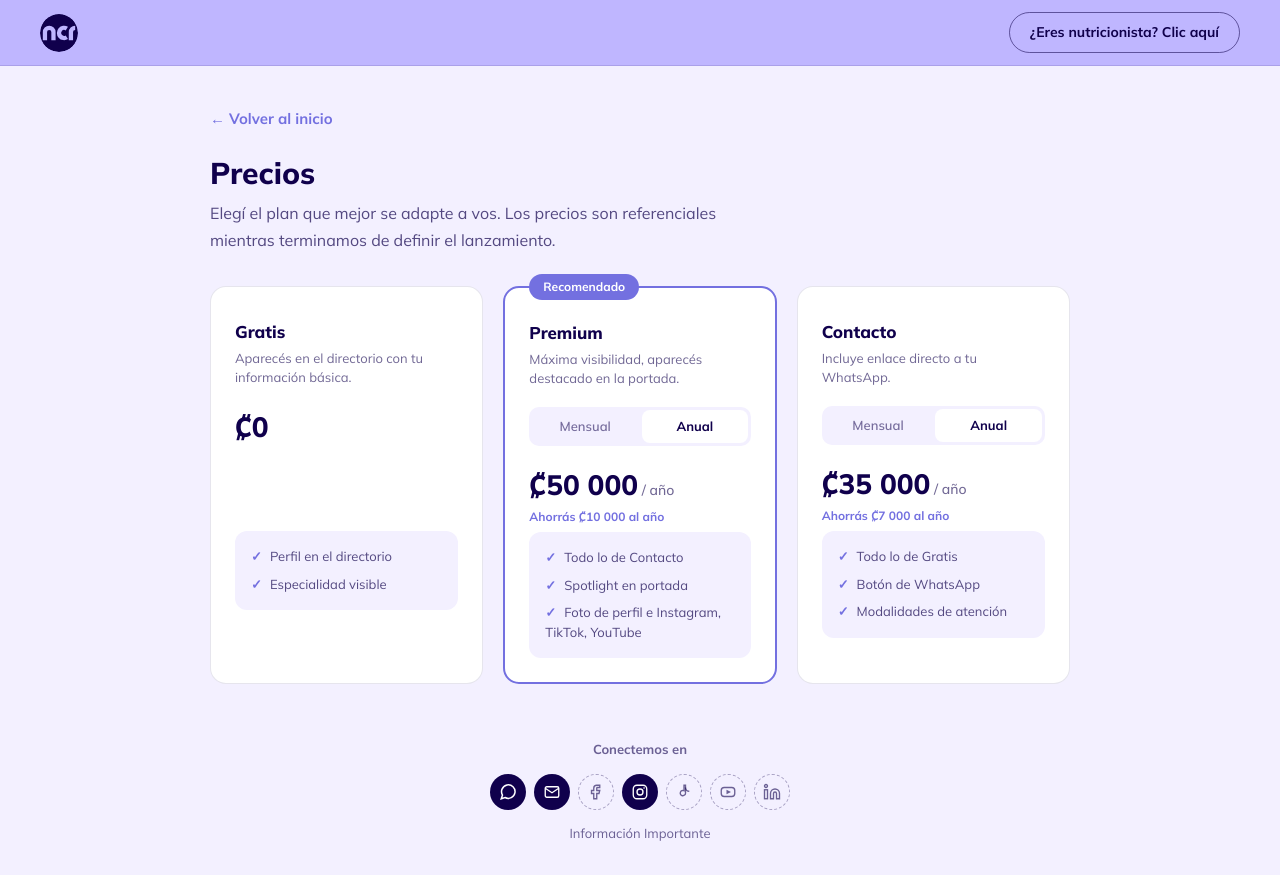
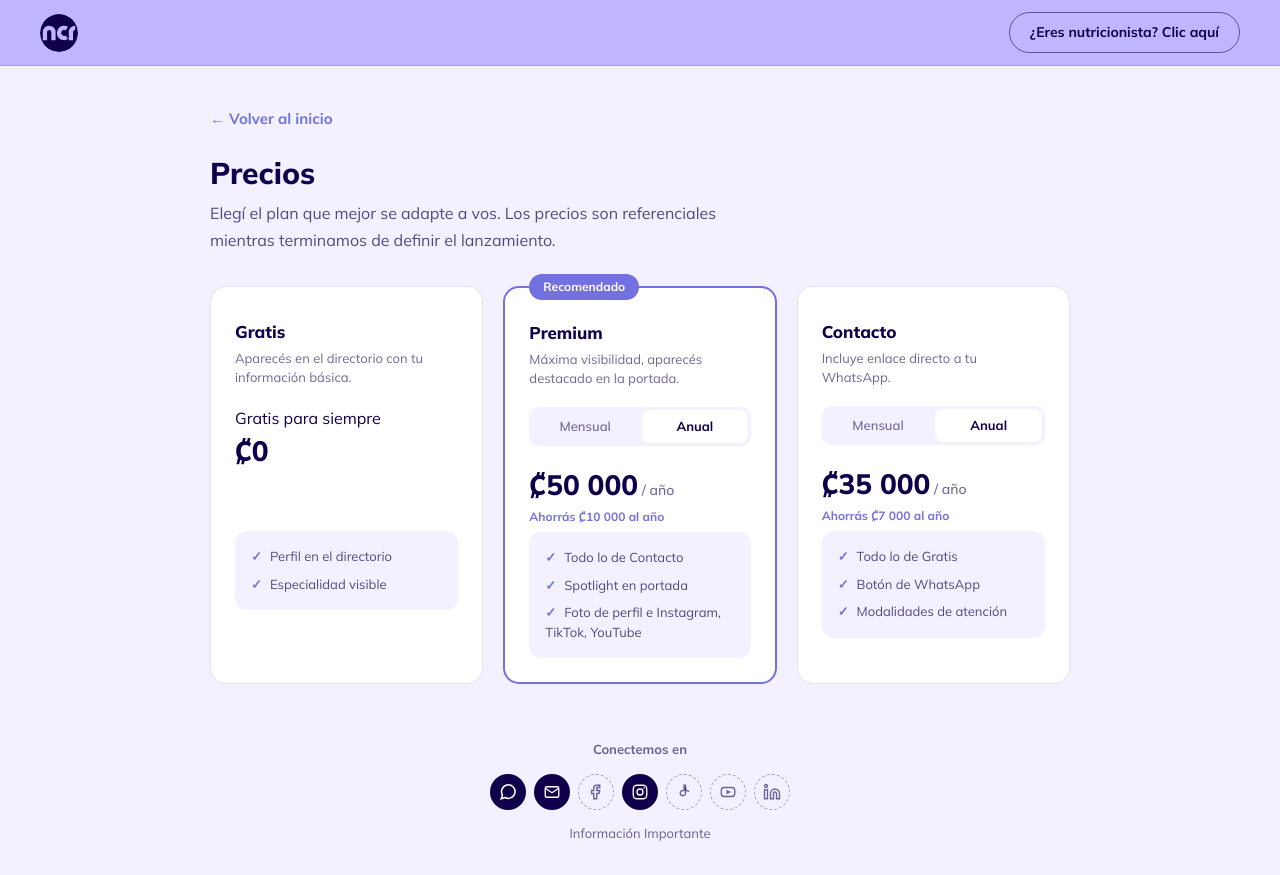
Before and after one commit to Cubujuqui/ncr-directory, a Next.js app: page /precio in a window 1280 px wide. Built offline with nearby package versions, Linux system fonts and the light colour scheme; no server answers.

Commit message:
Add static toggle for free pricing indication
Added a static toggle indicating 'Gratis para siempre' to the pricing card.

```diff
--- a/app/precio/TarjetasPrecio.tsx
+++ b/app/precio/TarjetasPrecio.tsx
@@ -25,6 +25,11 @@ export default function TarjetasPrecio() {
         <div className={styles.tarjetaEncabezado}>
           <p className={styles.tarjetaNombre}>Gratis</p>
           <p className={styles.tarjetaDescripcion}>Aparecés en el directorio con tu información básica.</p>
+
+          <div className={styles.toggleEstatico}>
+            <span className={styles.toggleEstaticoTexto}>Gratis para siempre</span>
+          </div>
+
           <p className={styles.tarjetaPrecio}>₡0</p>
         </div>
         <div className={styles.cajaFeatures}>
```
